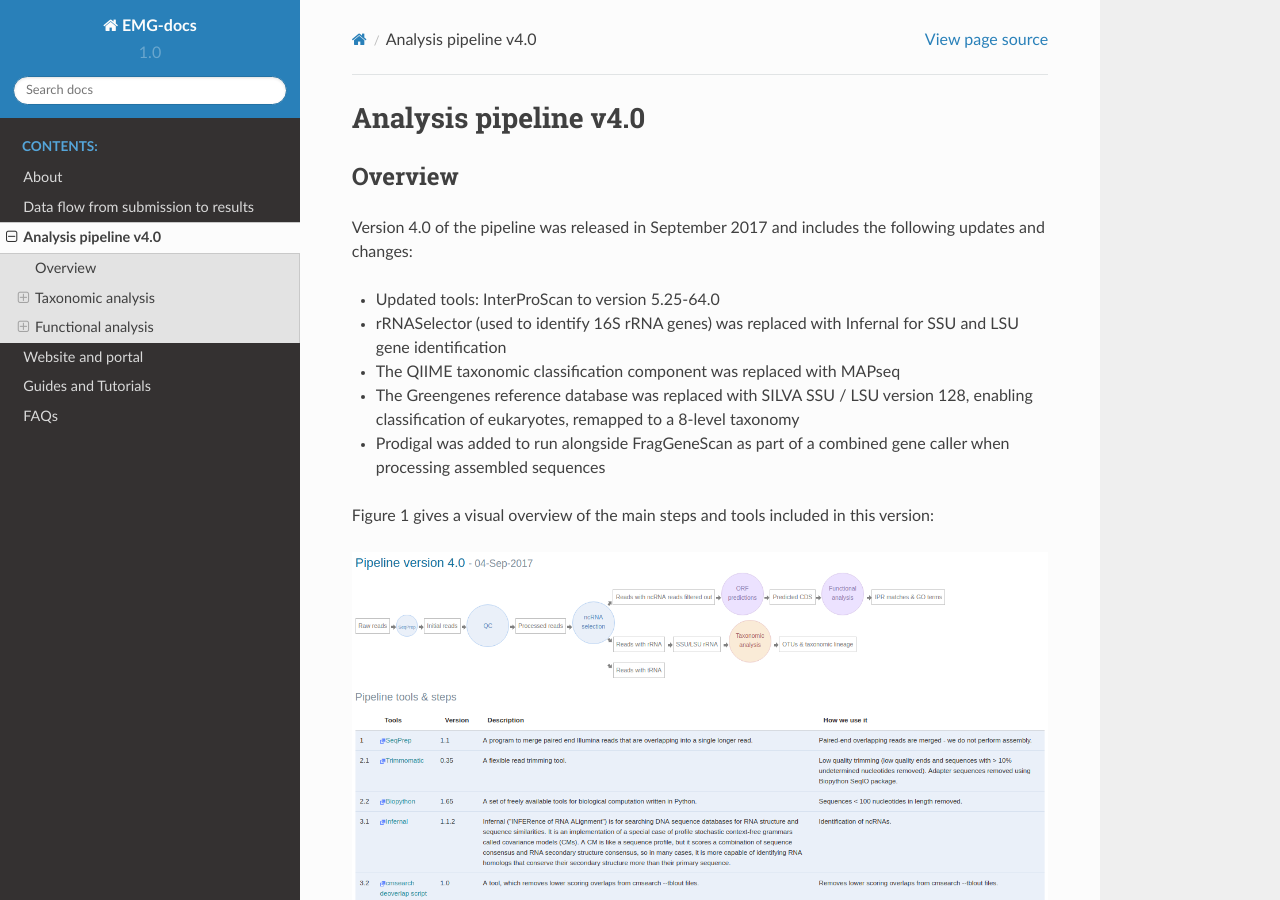
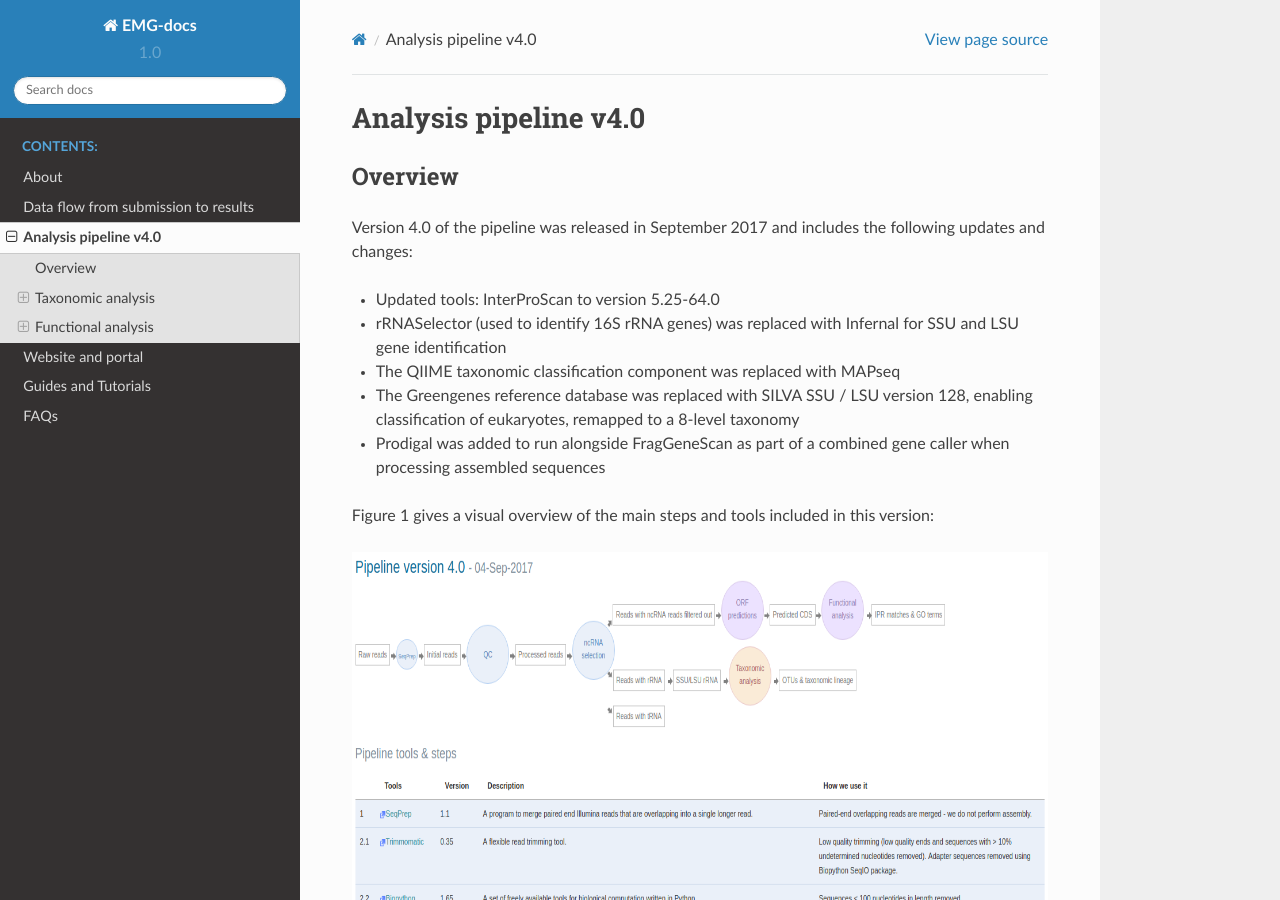
Before and after one commit to EBI-Metagenomics/EMG-docs, a Sphinx documentation site: the page built from docs/analysis.rst, in a window 1280 px wide and 900 px high. Built offline with Sphinx 7.4.7 and the Read the Docs theme 2.0.0, drawn with Linux system fonts in a browser that asks for light colours.

Commit message:
Update analysis.rst

```diff
--- a/docs/analysis.rst
+++ b/docs/analysis.rst
@@ -17,7 +17,8 @@ Version 4.0 of the pipeline was released in September 2017 and includes the foll
 
 Figure 1 gives a visual overview of the main steps and tools included in this version:
 
-.. image:: images/pipeline_v4.0_overview.png
+.. figure:: images/pipeline_v4.0_overview.png
+   :scale: 80 %
 
 **Figure 1**. Overview of steps and tools included in pipeline v4.0
 
```
